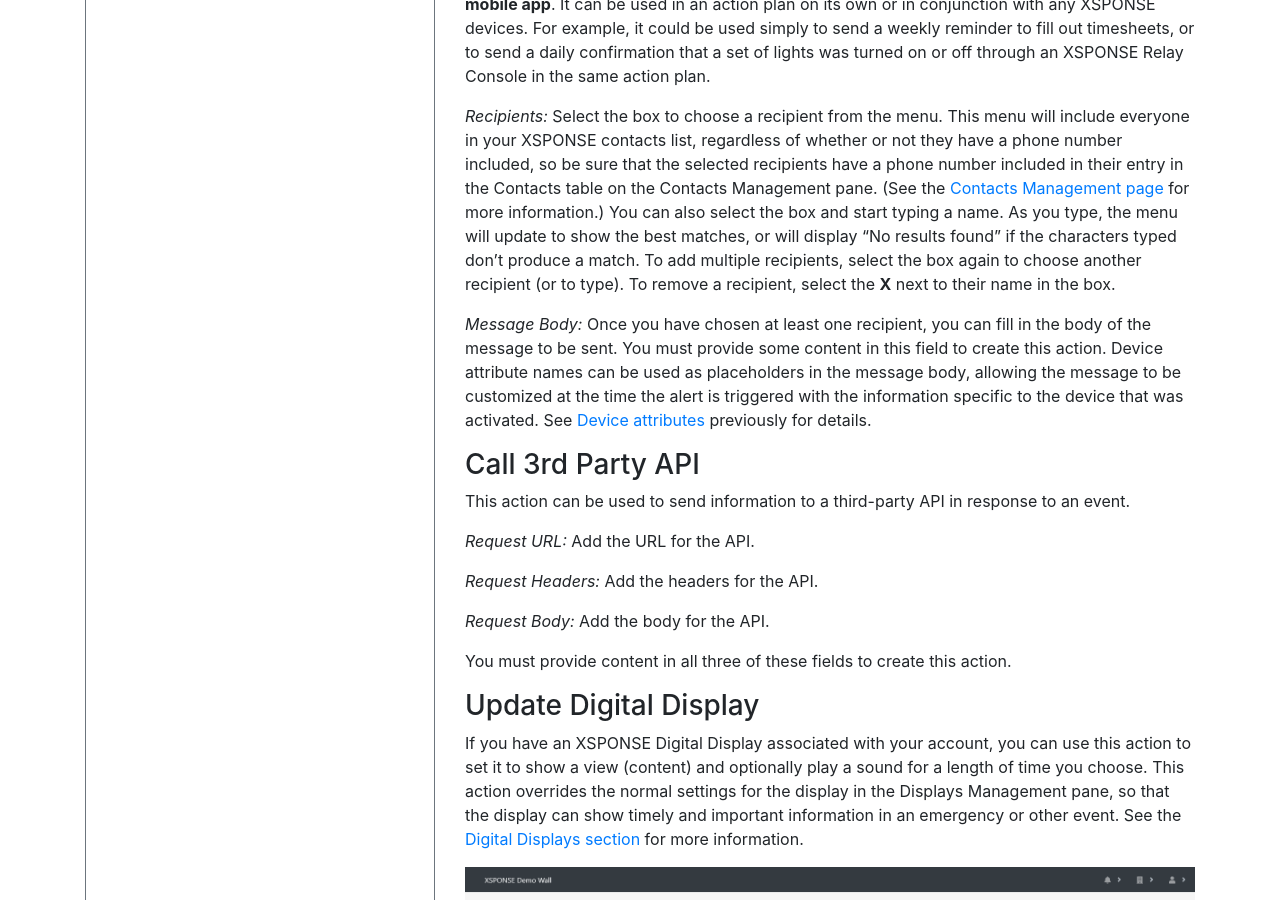
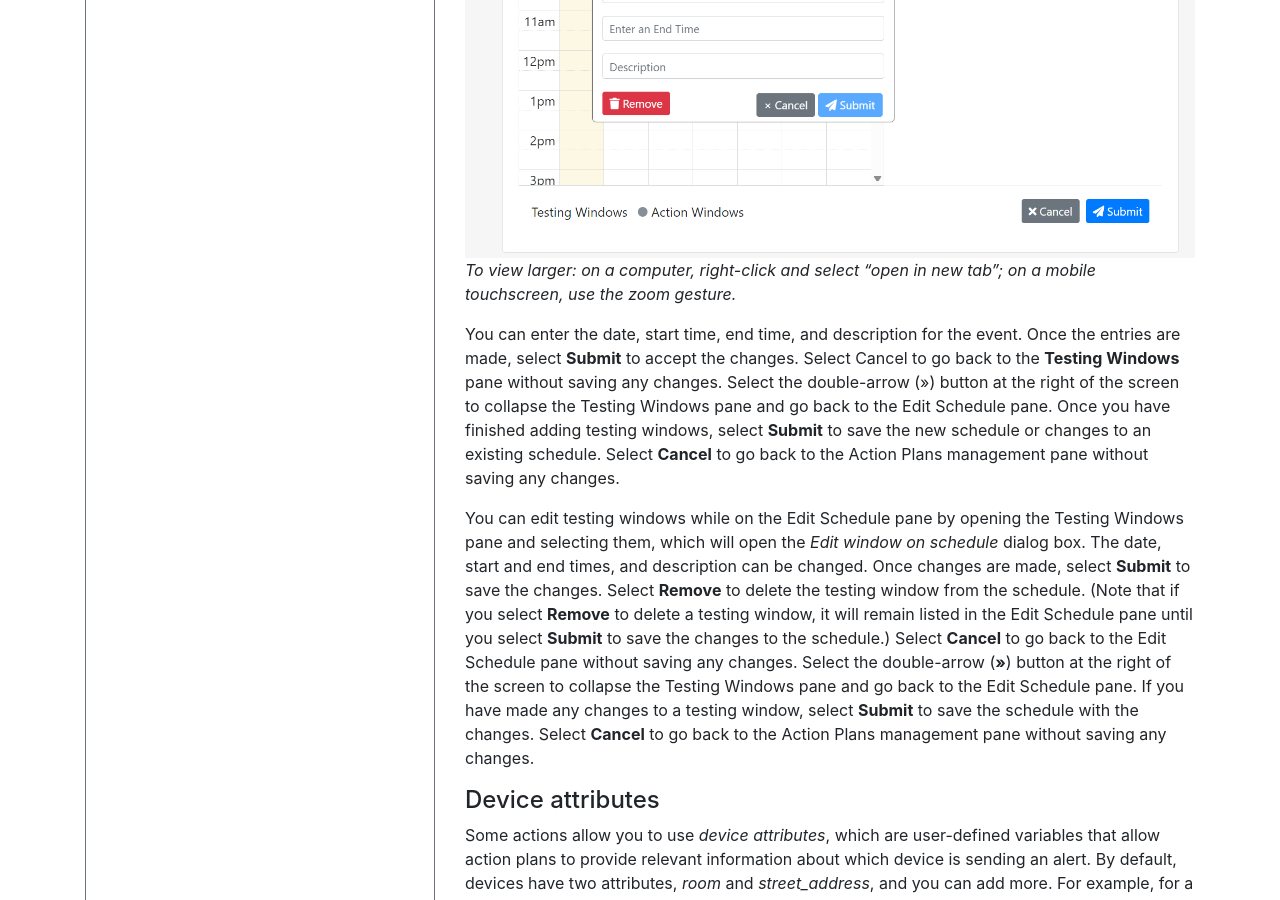
Before and after one commit to NrsSystems/docs, a Jekyll site: the page built from general-ops/action-plans.md, in a window 1280 px wide and 900 px high, scrolled down 6173 px. Built offline with Jekyll 4.4.1, drawn with Linux system fonts in a browser that asks for light colours; our own code applies the rules of GitHub Pages for plain Markdown files; some of the changed text lies outside the part shown.

Commit message:
Update action-plans.md
Revised text for updated screenshots, added info on Testing Windows

```diff
--- a/general-ops/action-plans.md
+++ b/general-ops/action-plans.md
@@ -30,10 +30,31 @@ _To view larger: on a computer, right-click and select "open in new tab"; on a m
 By default, actions in an action plan take effect according to when the XSPONSE service receives a relevant trigger event from a device. You can also create a schedule with _action windows,_ which allows you to assign actions to be available during specific periods of time every week. For example, you could have a Send Email action for certain administrators set to happen during school hours, and Send SMS for security set to happen after school. Or you could set alerts to go to a different administrator each day of the week, to spread out monitoring duties.
 
 To add a schedule, select **Edit Action Plan Schedule** at the top right of the pane, which will open a separate pane to create the schedule.
+
+![edit action plan schedule](action_plan_schedule.png)
+_To view larger: on a computer, right-click and select "open in new tab"; on a mobile touchscreen, use the zoom gesture._
+
 - To create an action window in the schedule, select any timeslot on the calendar. In the floating "Add Window to Schedule" dialog box that appears, select the days of the week, set a start time, set the end time, and add a description (name) for the action window. (Note that although the timeslots by default start at every half-hour, you can set the start and end times to any minute of the hour.) Once you have set the action window parameters, select **Submit** to close the dialog box and save the action window. Select **Cancel** (or the **X** in the upper-right corner) to close the window without saving changes. ***Note:*** When you fill in the _description_ field, it stays active until you either click or tap elsewhere in the dialog box or press Enter. Be careful, clicking outside the dialog box will act the same as selecting Cancel.
 - To create a second action window that overlaps or coincides with an existing one, just select any open timeslot to open the "Add Window to Schedule" dialog box, and then set the parameters as appropriate, then select **Submit**. The new action window will appear adjacent to the existing one in the column for each day they overlap. Note that you must select an open timeslot in order to add a new action window; if you have filled the entire schedule, all 24 hours across all 7 days, with one action window, you would not be able to add a second action window until you edited the first one to make an open timeslot.
 - To edit an action window, select the action window on the schedule. In the floating "Edit Window on Schedule" dialog box that appears, make your changes to the parameters and select **Submit** to close the dialog box and save the changes.
 - To delete an action window, select the action window on the schedule. In the floating "Edit Window on Schedule" dialog box that appears, select **Remove** to delete a saved action window. ***Note:*** If you delete an action window with an action assigned to it, the associated action will be removed from the plan. To keep the action, you will first need to edit its settings so it is assigned to _Default (No action window)_ or to a different action window than the one you are deleting. See [Adding actions](action-plans.md#adding-actions) following for details.
+
+#### Testing windows
+A testing window is a one-time scheduled event when an action plan can be tested. Testing windows will appear in the schedule but only during the week for which they are scheduled. Once the date for a testing window has passed, the testing window is automatically deleted and can no longer be viewed or edited.
+
+To add a testing window to an action plan schedule, while in the Edit Schedule pane, select **Testing Windows** on the right side of the screen, which will expand the Testing Windows pane. Upcoming testing windows that have been created will be listed in this pane.
+
+![testing windows schedule](action_plan_schedule_test_window.png)
+_To view larger: on a computer, right-click and select "open in new tab"; on a mobile touchscreen, use the zoom gesture._
+
+Select **Create testing window** to open a new dialog box to create the one-time event.
+
+![testing window creation](action_plan_schedule_test_window_create.png)
+_To view larger: on a computer, right-click and select "open in new tab"; on a mobile touchscreen, use the zoom gesture._
+
+You can enter the date, start time, end time, and description for the event. Once the entries are made, select **Submit** to accept the changes. Select Cancel to go back to the **Testing Windows** pane without saving any changes. Select the double-arrow (>>) button at the right of the screen to collapse the Testing Windows pane and go back to the Edit Schedule pane. Once you have finished adding testing windows, select **Submit** to save the new schedule or changes to an existing schedule. Select **Cancel** to go back to the Action Plans management pane without saving any changes.
+
+You can edit testing windows while on the Edit Schedule pane by opening the Testing Windows pane and selecting them, which will open the *Edit window on schedule* dialog box. The date, start and end times, and description can be changed. Once changes are made, select **Submit** to save the changes. Select **Remove** to delete the testing window from the schedule. (Note that if you select **Remove** to delete a testing window, it will remain listed in the Edit Schedule pane until you select **Submit** to save the changes to the schedule.) Select **Cancel** to go back to the Edit Schedule pane without saving any changes. Select the double-arrow (**>>**) button at the right of the screen to collapse the Testing Windows pane and go back to the Edit Schedule pane. If you have made any changes to a testing window, select **Submit** to save the schedule with the changes. Select **Cancel** to go back to the Action Plans management pane without saving any changes.
 
 #### Device attributes
 Some actions allow you to use _device attributes_, which are user-defined variables that allow action plans to provide relevant information about which device is sending an alert. By default, devices have two attributes, _room_ and _street\_address_, and you can add more. For example, for a large high school with multiple floors and buildings, all sensors could have attributes named _room_, _floor_, and _building_, and the unique values for each sensor would indicate its specific location. An action plan to alert staff when vaping is detected would use those variable names as placeholders in the alert message; this way, many devices can be assigned to the same action plan. When a particular sensor detects vaping and triggers the action plan, its values for those attributes would fill those variables in the action plan’s message, so that the alert notification would identify which specific sensor was activated.
@@ -42,7 +63,7 @@ Attributes can be used in texts, emails, and notifications. To insert an attribu
 
 > Vape Detected: \{\{device.room\|safe\}\}
 
-#### Adding actions
+## Adding actions
 To begin setting up the action plan, select **Add Action** in the Actions pane. Creating an action happens automatically in steps.
 
 1. First, provide a name (description) of the action.
```
